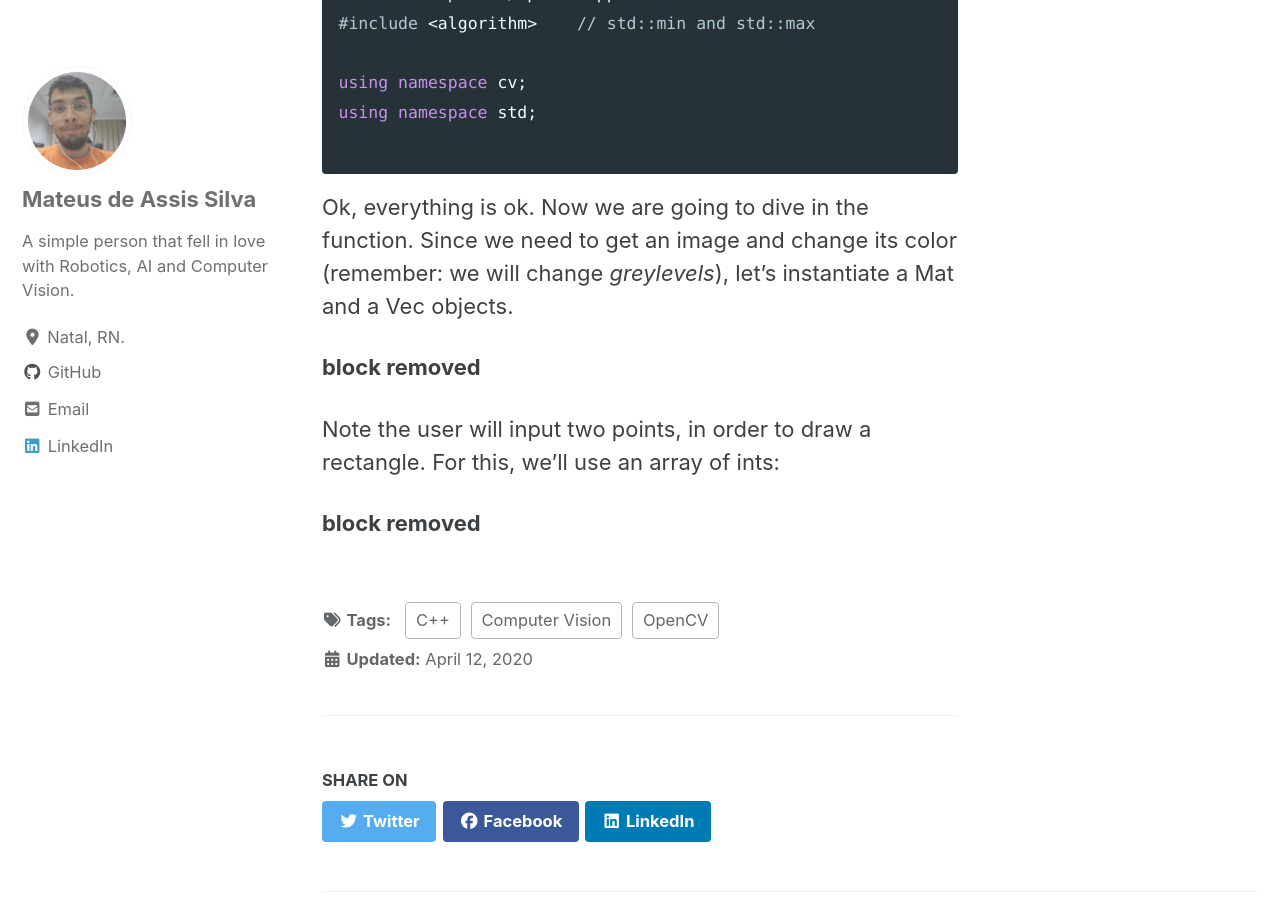
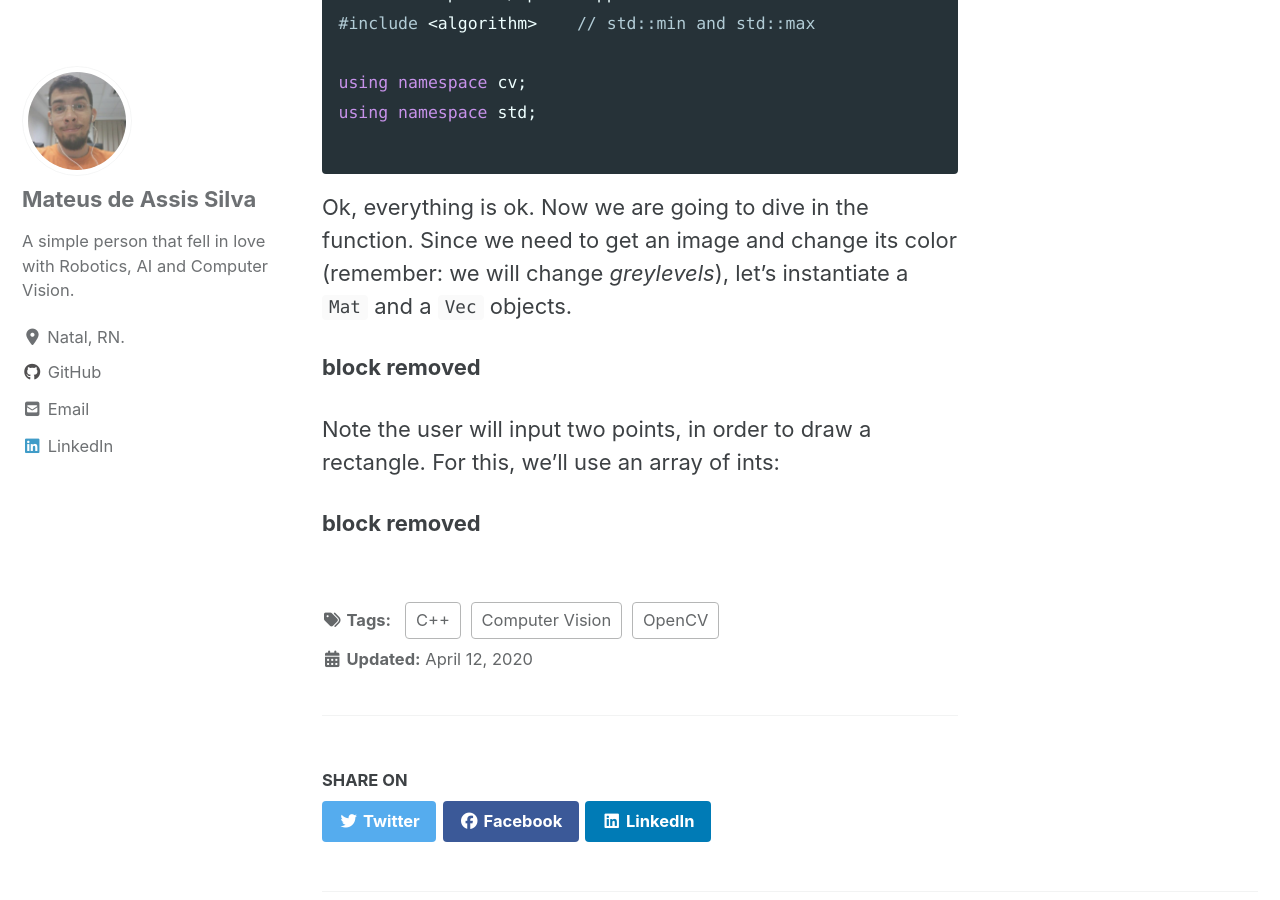
Before and after one commit to mtxslv/mtxslv.github.io, a Jekyll site: the page built from _posts/2020-04-12-opencv_basics.md, in a window 1280 px wide and 900 px high, scrolled down 929 px. Built offline with Jekyll 4.4.1, drawn with Linux system fonts in a browser that asks for light colours; cached includes are drawn as plain includes; nearby versions of some CDN libraries.

Commit message:
code inline re-added

````diff
--- a/_posts/2020-04-12-opencv_basics.md
+++ b/_posts/2020-04-12-opencv_basics.md
@@ -29,7 +29,7 @@ using namespace std;
 
 ```
 
-Ok, everything is ok. Now we are going to dive in the function. Since we need to get an image and change its color (remember: we will change *greylevels*), let's instantiate a Mat and a Vec objects.
+Ok, everything is ok. Now we are going to dive in the function. Since we need to get an image and change its color (remember: we will change *greylevels*), let's instantiate a ```Mat``` and a ```Vec``` objects.
 
 **block removed**
 
````
